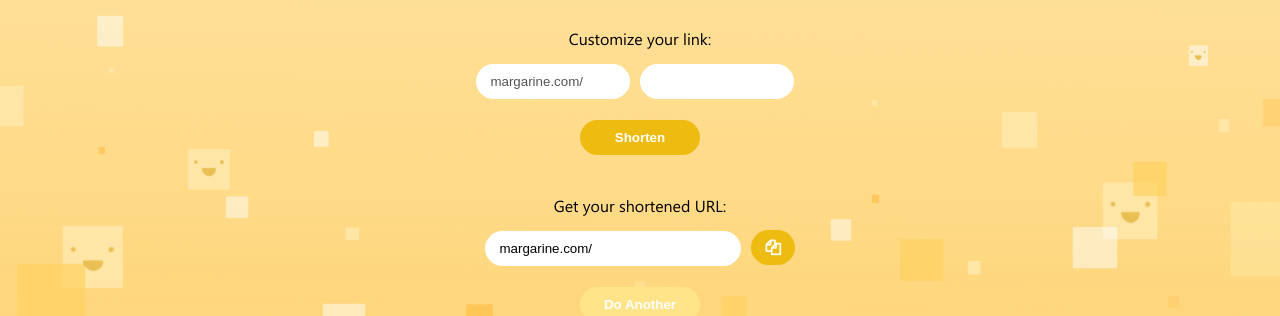
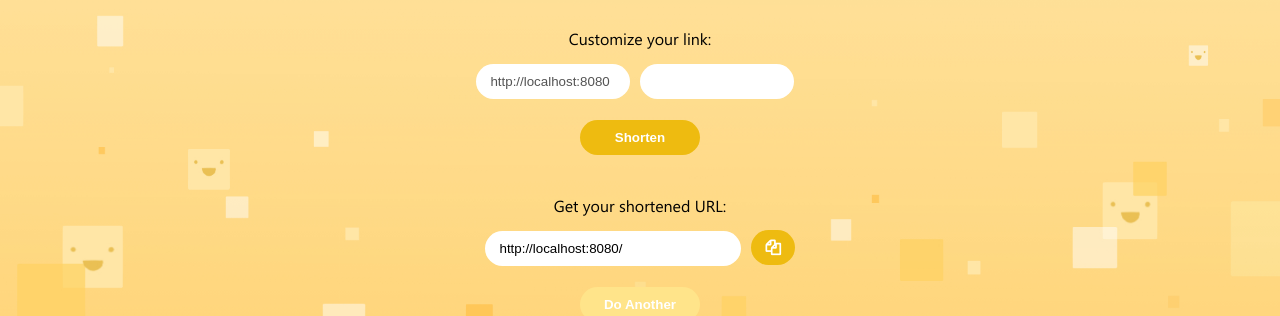
Before and after one commit to esme/margarine, a React (Create React App) app in the folder src/react-frontend/: page / in a window 1280 px wide. Shown: the part 403-719 px from the top of the page. Built offline with nearby package versions, Linux system fonts and the light colour scheme.

Commit message:
Fix for redirect URLs with http or https in the URL

```diff
--- a/src/react-frontend/src/Shortener.js
+++ b/src/react-frontend/src/Shortener.js
@@ -77,7 +77,7 @@ const Shortener = () => {
           <input
             style={{width: '30%'}}
             className="inputRounded inputText"
-            value="margarine.com/"
+            value={REST_API_URL}
             type="text"
             disabled
           />
@@ -106,7 +106,7 @@ const Shortener = () => {
           ref={inputRef}
           className="inputRounded inputText"
           style={{width: '50%'}}
-          value={`margarine.com/${shortenedUrl}`}
+          value={`${REST_API_URL}/${shortenedUrl}`}
           onChange={setShortenedUrl}
           readOnly="readOnly"
           type="text"
--- a/src/react-frontend/src/UserTracking.js
+++ b/src/react-frontend/src/UserTracking.js
@@ -54,10 +54,17 @@ const UserTracking = function() {
         console.log('Sending geolocation data: ', data);
         const res = await axios.post(`${REST_API_URL}/click/${shortUrl}`, data);
         console.log(res);
-        const [prefix, url] = res.data.split(":");
+        const str = res.data;
+        const i = res.data.indexOf(':');
+        const prefix = str.slice(0,i);
+        let url = str.slice(i+2);
         if (prefix === 'redirect') {
-          console.log(prefix, ' to: ', url);
-          window.location.href = 'http://' + url;
+          if (!url.includes('http')) {
+            url = 'http://' + url;
+          }
+          const urlObj = new URL(url);
+          console.log(urlObj);
+          window.location.href = urlObj.protocol + '//' + urlObj.host + urlObj.pathname;
         } else {
           setError('shortUrl does not exist');
         }
```
